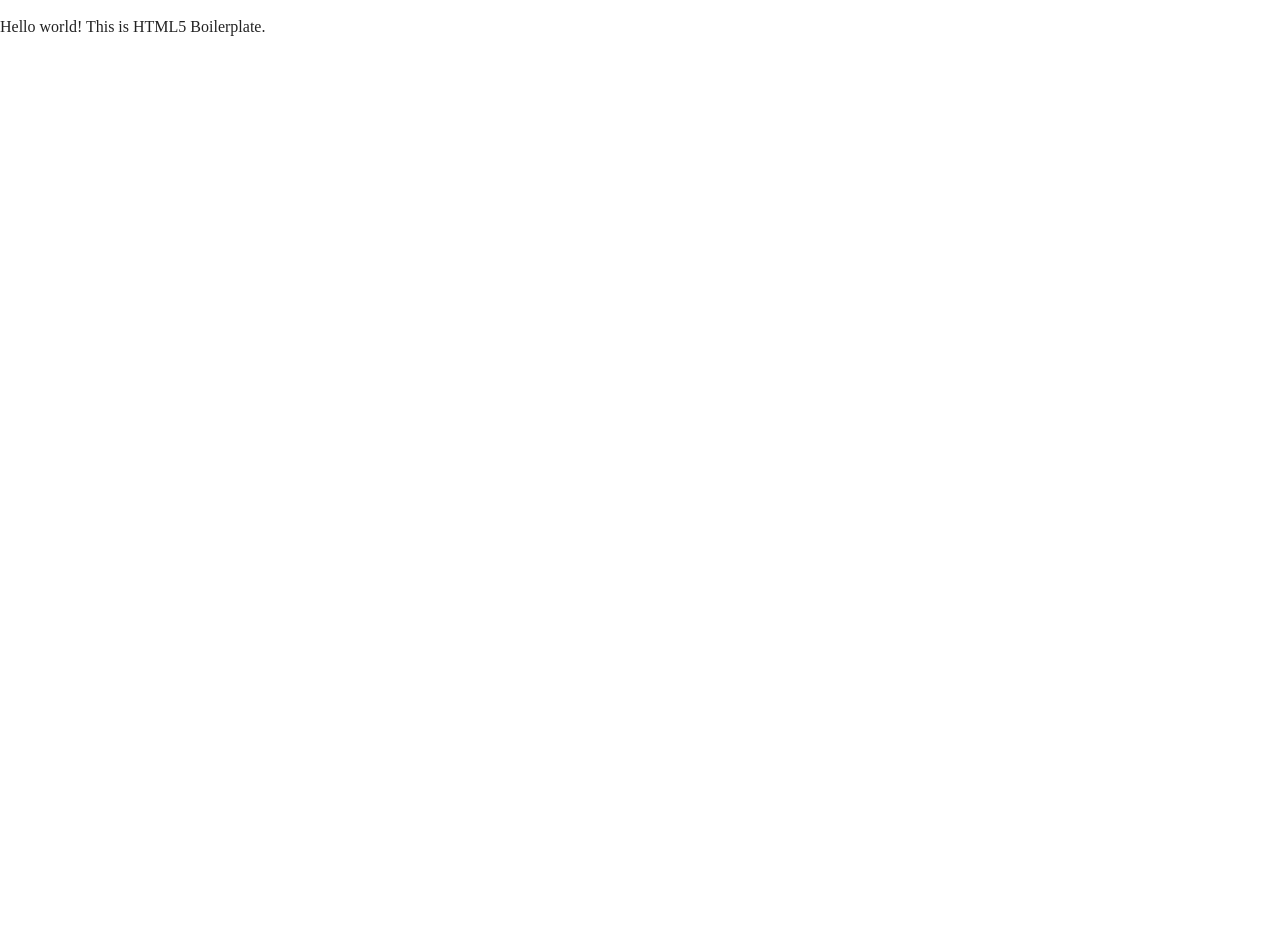
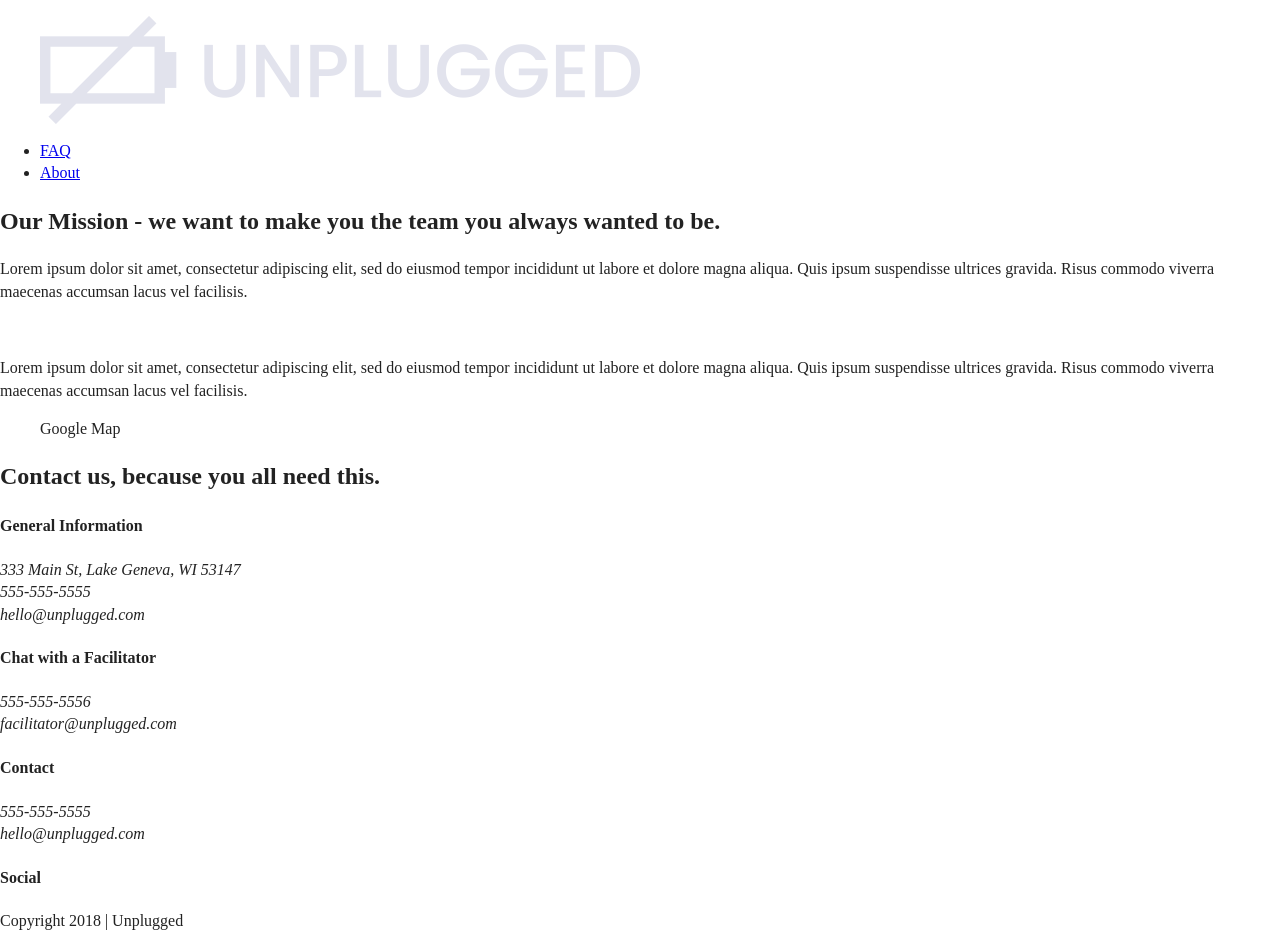
Before and after one commit to Collin-cr8/206-unplugged, a website: page about/index.html in a window 1280 px wide. Before the commit the page ends 800 px from the top, so only its background shows below. Drawn offline with Linux system fonts and the light colour scheme; files whose address does not match are found by name.

Commit message:
Added about page html

```diff
--- a/about/index.html
+++ b/about/index.html
@@ -25,7 +25,106 @@
 <body>
 
   <!-- Add your site or application content here -->
-  <p>Hello world! This is HTML5 Boilerplate.</p>
+  <header>
+    <div class="content-wrapper">
+
+      <figure>
+        <a href="../index.html"><img src="img/unpluggedlogo.png" alt="unplugged logo"></a>
+      </figure>
+      <div class="header-divider"></div>
+      <nav>
+        <ul>
+          <li><a href="faq/index.html" target="_blank">FAQ</a></li>
+          <li><a href="#" target="_blank">About</a></li>
+        </ul>
+      </nav>
+    </div>
+  </header>
+ <main>
+  <section class="mission">
+    <div class="content-wrapper">
+      <div class="mission-content">
+        <h2>Our Mission - we want to make you the team you always wanted to be. </h2>
+        <p>Lorem ipsum dolor sit amet, consectetur adipiscing elit, sed do eiusmod tempor incididunt ut labore
+        et dolore magna aliqua. Quis ipsum suspendisse ultrices gravida. Risus commodo viverra maecenas accumsan
+        lacus vel facilisis. </p>
+        <br>
+        <p>Lorem ipsum dolor sit amet, consectetur adipiscing elit, sed do eiusmod tempor incididunt ut labore et
+         dolore magna aliqua. Quis ipsum suspendisse ultrices gravida. Risus commodo viverra maecenas accumsan lacus
+         vel facilisis. </p>
+      </div>
+    </div> <!-- mission content wrapper ends -->
+  </section>
+
+  <section class="map">
+    <figure>
+      Google Map
+    </figure>
+
+  </section class="contact-section">
+  <div class="content-wrapper">
+    <h2>Contact us, because you all need this.</h2>
+  </div>
+  <div class="contact-content">
+    <div class="general-info">
+      <h4>General Information</h4>
+      <address>
+        333 Main St, Lake Geneva, WI 53147 <br>
+        555-555-5555 <br>
+        hello@unplugged.com
+      </address>
+    </div>
+    <div class="facilitator-info">
+      <h4>Chat with a Facilitator</h4>
+      <address>
+        555-555-5556 <br>
+        facilitator@unplugged.com
+      </address>
+    </div>
+  </div>
+  <section>
+
+  </section>
+ </main>
+
+  <footer>
+    <div class="content-wrapper">
+      <div class="footer-content">
+        <div class="contact">
+          <h4>Contact</h4>
+          <address>
+            <p>
+              555-555-5555<br>
+              hello@unplugged.com
+            </p>
+          </address>
+        </div>
+        <div class="social">
+          <h4>Social</h4>
+          <div class="social-icons">
+            <p>
+              <a href="https://www.facebook.com/Skillcrush/" target="_blank"></a>
+            </p>
+            <p>
+              <a href="https://twitter.com/Skillcrush" target="_blank"></a>
+            </p>
+            <p>
+              <a href="https://www.instagram.com/skillcrush/" target="_blank"></a>
+            </p>
+          </div>
+        </div>
+      </div><!-- footer content ends -->
+    </div><!-- footer content-wrapper ends -->
+
+    <div class="copyright">
+      <p>Copyright 2018 | Unplugged</p>
+    </div>
+
+  </footer>
+
+
+
+
   <script src="../js/vendor/modernizr-3.11.2.min.js"></script>
   <script src="../js/plugins.js"></script>
   <script src="../js/main.js"></script>
```
Also changed, not shown: index.html (+3 -3 lines).
